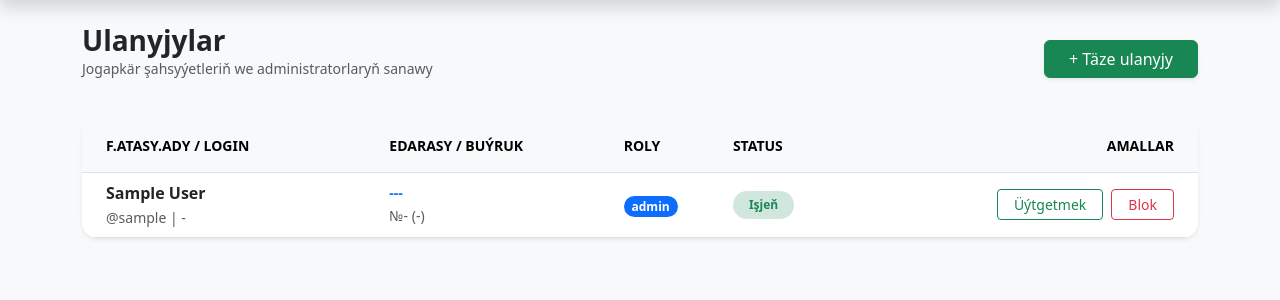
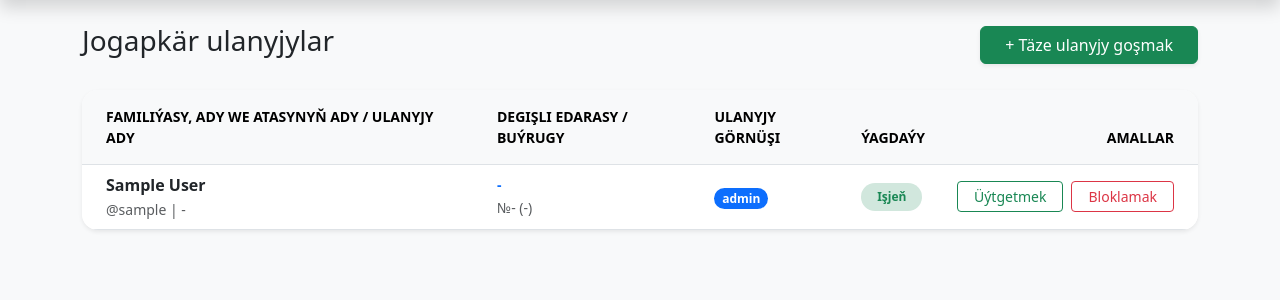
Before and after one commit to dovletsaryyev176-wq/scct_it_report, a Flask app: page /admin/users in a window 1280 px wide; the page is wider, and only the part inside the window is pictured. Shown: the part 56-356 px from the top of that part. Run offline with Flask 3, Linux system fonts and the light colour scheme; the visitor is signed in with stand-in values (Sample User, id 1); data that the repository does not hold is empty.

Commit message:
Rework on admin parts

```diff
--- a/app/admin/routes.py
+++ b/app/admin/routes.py
@@ -1,12 +1,16 @@
 from flask import Blueprint, render_template, request, redirect, url_for, flash
 from app.auth import roles_required
 from app import get_db_connection
+from werkzeug.security import generate_password_hash
 
 admin_bp = Blueprint('admin', __name__, url_prefix='/admin')
 
+
+
 #------------------------- Welaýatlar--------------------------------------------------------
 
-#Welaýatlar barada maglumat almak we täze welaýaty goşmak
+
+
 @admin_bp.route('/cities', methods=['GET', 'POST'])
 @roles_required('admin')
 def manage_cities():
@@ -27,7 +31,7 @@ def manage_cities():
     return render_template('admin/cities.html', cities=cities)
 
 
-#Welaýaty bloklamak we blokdan açmak
+
 @admin_bp.route('/cities/toggle/<int:city_id>', methods=['POST'])
 @roles_required('admin')
 def toggle_city_status(city_id):
@@ -44,7 +48,7 @@ def toggle_city_status(city_id):
     return redirect(url_for('admin.manage_cities'))
 
 
-#Welaýatyň adyny üýtgetmek
+
 @admin_bp.route('/cities/update', methods=['POST'])
 @roles_required('admin')
 def update_city():
@@ -63,9 +67,13 @@ def update_city():
 
     return redirect(url_for('admin.manage_cities'))
 
+
+
+
 #------------------------- Etraplar--------------------------------------------------------
 
-#Etraby ýa-da şäheri hasaba almak we maglumatlaryny gaýtarmak
+
+
 @admin_bp.route('/districts', methods=['GET', 'POST'])
 @roles_required('admin')
 def manage_districts():
@@ -98,7 +106,7 @@ def manage_districts():
     return render_template('admin/districts.html', districts=districts, cities=cities)
 
 
-#Etrap ýa-da şäher boýunça maglumatlary täzelemek
+
 @admin_bp.route('/districts/update', methods=['POST'])
 @roles_required('admin')
 def update_district():
@@ -114,11 +122,11 @@ def update_district():
                            (name, city_id, dist_id))
             conn.commit()
         conn.close()
-        flash('Etrap maglumatlary täzelendi', 'success')
+        flash('Etrap ýa-da şäher maglumatlary täzelendi', 'success')
     return redirect(url_for('admin.manage_districts'))
 
 
-#Etraby ýa-da şäheri bloklamak
+
 @admin_bp.route('/districts/toggle/<int:dist_id>', methods=['POST'])
 @roles_required('admin')
 def toggle_district_status(dist_id):
@@ -130,13 +138,17 @@ def toggle_district_status(dist_id):
             new_status = 'blocked' if dist['status'] == 'active' else 'active'
             cursor.execute("UPDATE districts SET status = %s WHERE id = %s", (new_status, dist_id))
             conn.commit()
-            flash(f'Etrabyň statusy "{new_status}" edildi', 'info')
+            flash(f'Etrabyň ýa-da şäheriň ýagdaýy  "{new_status}" edildi', 'info')
     conn.close()
     return redirect(url_for('admin.manage_districts'))
 
+
+
 #------------------------- Edaralar--------------------------------------------------------
 
-#Täze edara döretmek we maglumatlaryny almak
+
+
+
 @admin_bp.route('/organizations', methods=['GET', 'POST'])
 @roles_required('admin')
 def manage_organizations():
@@ -187,7 +199,7 @@ def manage_organizations():
                            districts=districts, parent_orgs=parent_orgs)
 
 
-#Edara boýunça maglumatlary täzelemek
+
 @admin_bp.route('/organizations/update', methods=['POST'])
 @roles_required('admin')
 def update_organization():
@@ -213,7 +225,7 @@ def update_organization():
     return redirect(url_for('admin.manage_organizations'))
 
 
-#Edarany bloklamak we blokdan açmak
+
 @admin_bp.route('/organizations/toggle/<int:org_id>', methods=['POST'])
 @roles_required('admin')
 def toggle_org_status(org_id):
@@ -225,13 +237,17 @@ def toggle_org_status(org_id):
             new_status = 'blocked' if org['status'] == 'active' else 'active'
             cursor.execute("UPDATE organizations SET status = %s WHERE id = %s", (new_status, org_id))
             conn.commit()
-            flash(f'Edaranyň statusy "{new_status}" edildi', 'info')
+            flash(f'Edaranyň ýagdaýy "{new_status}" edildi', 'info')
     conn.close()
     return redirect(url_for('admin.manage_organizations'))
 
+
+
+
 #------------------------- Maksatnamalar--------------------------------------------------------
 
-#Döwlet maksatnamalary goşmak we maglumatlaryny almak
+
+
 @admin_bp.route('/programs', methods=['GET', 'POST'])
 @roles_required('admin')
 def manage_programs():
@@ -253,7 +269,7 @@ def manage_programs():
     return render_template('admin/programs.html', programs=programs)
 
 
-#Döwlet maksatnamalary barada maglumatlary üýtgetmek
+
 @admin_bp.route('/programs/update', methods=['POST'])
 @roles_required('admin')
 def update_program():
@@ -266,11 +282,11 @@ def update_program():
               request.form['start_date'], request.form['end_date'], request.form['id']))
         conn.commit()
     conn.close()
-    flash('Maksatnama täzelendi', 'success')
+    flash('Döwlet maksatnamasy boýunça maglumatlar täzelendi', 'success')
     return redirect(url_for('admin.manage_programs'))
 
 
-#Döwlet maksatnamalary bloklamak we blokdan açmak
+
 @admin_bp.route('/programs/toggle/<int:id>', methods=['POST'])
 @roles_required('admin')
 def toggle_program_status(id):
@@ -284,9 +300,14 @@ def toggle_program_status(id):
     conn.close()
     return redirect(url_for('admin.manage_programs'))
 
+
+
+
 #------------------------- Çäreler--------------------------------------------------------
 
-#Çäreleri döretmek we maglumatlaryny almak
+
+
+
 @admin_bp.route('/events', methods=['GET', 'POST'])
 @roles_required('admin')
 def manage_events():
@@ -349,6 +370,9 @@ def manage_events():
                            programs=programs,
                            organizations=organizations)
 
+
+
+
 @admin_bp.route('/events/update', methods=['POST'])
 @roles_required('admin')
 def update_event():
@@ -375,8 +399,9 @@ def update_event():
 
         conn.commit()
         conn.close()
-        flash('Çäre maglumatlary täzelendi', 'success')
+        flash('Çärä degişli maglumatlar täzelendi', 'success')
     return redirect(url_for('admin.manage_events'))
+
 
 
 @admin_bp.route('/events/toggle/<int:id>', methods=['POST'])
@@ -393,7 +418,11 @@ def toggle_event_status(id):
     conn.close()
     return redirect(url_for('admin.manage_events'))
 
+
+
 #------------------------- Çäräniň ýagdaýlary--------------------------------------------------------
+
+
 
 @admin_bp.route('/event-statuses', methods=['GET', 'POST'])
 @roles_required('admin')
@@ -414,6 +443,7 @@ def manage_event_statuses():
     return render_template('admin/event_statuses.html', statuses=statuses)
 
 
+
 @admin_bp.route('/event-statuses/update', methods=['POST'])
 @roles_required('admin')
 def update_event_status():
@@ -429,6 +459,7 @@ def update_event_status():
     return redirect(url_for('admin.manage_event_statuses'))
 
 
+
 @admin_bp.route('/event-statuses/toggle/<int:id>', methods=['POST'])
 @roles_required('admin')
 def toggle_event_type_status(id):
@@ -442,7 +473,12 @@ def toggle_event_type_status(id):
     conn.close()
     return redirect(url_for('admin.manage_event_statuses'))
 
+
+
+
 #------------------------- Sebäpler--------------------------------------------------------
+
+
 
 @admin_bp.route('/failure-reasons', methods=['GET', 'POST'])
 @roles_required('admin')
@@ -463,6 +499,7 @@ def manage_failure_reasons():
     return render_template('admin/failure_reasons.html', reasons=reasons)
 
 
+
 @admin_bp.route('/failure-reasons/update', methods=['POST'])
 @roles_required('admin')
 def update_failure_reason():
@@ -478,6 +515,7 @@ def update_failure_reason():
     return redirect(url_for('admin.manage_failure_reasons'))
 
 
+
 @admin_bp.route('/failure-reasons/toggle/<int:id>', methods=['POST'])
 @roles_required('admin')
 def toggle_failure_reason(id):
@@ -491,11 +529,11 @@ def toggle_failure_reason(id):
     conn.close()
     return redirect(url_for('admin.manage_failure_reasons'))
 
-from werkzeug.security import generate_password_hash
+
 
 #------------------------- Ulanyjylar--------------------------------------------------------
 
-from werkzeug.security import generate_password_hash
+
 
 @admin_bp.route('/users', methods=['GET', 'POST'])
 @roles_required('admin')
@@ -546,6 +584,8 @@ def manage_users():
     conn.close()
     return render_template('admin/users.html', users=users, organizations=organizations)
 
+
+
 @admin_bp.route('/users/update', methods=['POST'])
 @roles_required('admin')
 def update_user():
@@ -583,6 +623,8 @@ def update_user():
     flash('Ulanyjy maglumatlary täzelendi', 'success')
     return redirect(url_for('admin.manage_users'))
 
+
+
 @admin_bp.route('/users/toggle/<int:id>', methods=['POST'])
 @roles_required('admin')
 def toggle_user_status(id):
@@ -591,10 +633,10 @@ def toggle_user_status(id):
         cursor.execute("SELECT status FROM users WHERE id=%s", (id,))
         u = cursor.fetchone()
         if u:
-            # Меняем статус на противоположный
+
             new_status = 'blocked' if u['status'] == 'active' else 'active'
             cursor.execute("UPDATE users SET status=%s WHERE id=%s", (new_status, id))
             conn.commit()
-            flash(f'Ulanyjynyň statusy üýtgedildi: {new_status}', 'info')
+            flash(f'Ulanyjynyň ýagdaýy üýtgedildi: {new_status}', 'info')
     conn.close()
     return redirect(url_for('admin.manage_users'))
--- a/app/templates/admin/event_statuses.html
+++ b/app/templates/admin/event_statuses.html
@@ -7,7 +7,7 @@
 
 <div class="table-responsive bg-white rounded-4 shadow-sm border-0">
     <table class="table table-hover align-middle mb-0">
-        <thead class="border-bottom" style="border-width: 2px !important;">
+        <thead class="table-light border-bottom">
             <tr>
                 <th class="text-secondary text-uppercase small px-4 py-3">Ýagdaýyň görnüşiniň ady</th>
                 <th class="text-secondary text-uppercase small py-3">Ulgama goşulan wagty</th>
@@ -19,7 +19,8 @@
             {% for s in statuses %}
             <tr>
                 <td class="px-4"><strong>{{ s.name }}</strong></td>
-                <td class="text-muted small">{{ s.created_at.strftime('%d.%m.%Y %H:%M') }}</td>
+                <td class="text-muted small">{{ s.created_at.strftime('%d.%m.%Y %H:%M') }}<br>
+                    <span style="font-size: 0.8em;">(Täzelendi: {{s.updated_at.strftime('%d.%m.%Y %H:%M') }})</span></td>
                 <td>
                     <span class="badge {{ 'bg-success-subtle text-success' if s.status == 'active' else 'bg-danger-subtle text-danger' }} px-3 py-2 rounded-pill">
                         {{ 'Işjeň' if s.status == 'active' else 'Bloklanan' }}
--- a/app/templates/admin/failure_reasons.html
+++ b/app/templates/admin/failure_reasons.html
@@ -19,7 +19,8 @@
             {% for r in reasons %}
             <tr>
                 <td class="px-4"><strong>{{ r.name }}</strong></td>
-                <td class="text-muted small">{{ r.created_at.strftime('%d.%m.%Y %H:%M') }}</td>
+                <td class="text-muted small">{{ r.created_at.strftime('%d.%m.%Y %H:%M') }}<br>
+                    <span style="font-size: 0.8em;">(Täzelendi: {{r.updated_at.strftime('%d.%m.%Y %H:%M') }})</span></td>
                 <td>
                     <span class="badge {{ 'bg-success-subtle text-success' if r.status == 'active' else 'bg-danger-subtle text-danger' }} px-3 py-2 rounded-pill">
                         {{ 'Işjeň' if r.status == 'active' else 'Bloklanan' }}
--- a/app/templates/admin/users.html
+++ b/app/templates/admin/users.html
@@ -2,20 +2,19 @@
 {% block content %}
 <div class="d-flex justify-content-between align-items-center mb-4">
     <div>
-        <h3 class="fw-bold text-dark mb-0">Ulanyjylar</h3>
-        <p class="text-muted small">Jogapkär şahsyýetleriň we administratorlaryň sanawy</p>
+        <h3>Jogapkär ulanyjylar</h3>
     </div>
-    <button class="btn btn-success shadow-sm px-4" data-bs-toggle="modal" data-bs-target="#addUserModal">+ Täze ulanyjy</button>
+    <button class="btn btn-success shadow-sm px-4" data-bs-toggle="modal" data-bs-target="#addUserModal">+ Täze ulanyjy goşmak</button>
 </div>
 
 <div class="table-responsive bg-white rounded-4 shadow-sm border-0">
     <table class="table table-hover align-middle mb-0">
         <thead class="table-light border-bottom text-uppercase small text-secondary">
             <tr>
-                <th class="px-4 py-3">F.Atasy.Ady / Login</th>
-                <th class="py-3">Edarasy / Buýruk</th>
-                <th class="py-3">Roly</th>
-                <th class="py-3">Status</th>
+                <th class="px-4 py-3">Familiýasy, ady we atasynyň ady / Ulanyjy ady</th>
+                <th class="py-3">Degişli edarasy / Buýrugy</th>
+                <th class="py-3">Ulanyjy görnüşi</th>
+                <th class="py-3">Ýagdaýy</th>
                 <th class="text-end px-4 py-3">Amallar</th>
             </tr>
         </thead>
@@ -27,11 +26,11 @@
                     <small class="text-muted">@{{ u.username }} | {{ u.phone or '-' }}</small>
                 </td>
                 <td>
-                    <div class="small fw-bold text-primary">{{ u.org_name or '---' }}</div>
+                    <div class="small fw-bold text-primary">{{ u.org_name or '-' }}</div>
                     <small class="text-muted">№{{ u.order_number or '-' }} ({{ u.order_date or '-' }})</small>
                 </td>
                 <td>
-                    <span class="badge {{ 'bg-primary' if u.role == 'admin' else 'bg-info text-dark' }} rounded-pill small">
+                    <span class="badge {{ 'bg-primary' if u.role == 'admin' else 'bg-success text-light' }} rounded-pill small">
                         {{ u.role }}
                     </span>
                 </td>
@@ -46,8 +45,8 @@
                                 onclick="editUser('{{u.id}}', '{{u.full_name}}', '{{u.username}}', '{{u.phone}}', '{{u.role}}', '{{u.org_id or ''}}', '{{u.order_number or ''}}', '{{u.order_date or ''}}')"
                                 data-bs-toggle="modal" data-bs-target="#editUserModal">Üýtgetmek</button>
                         <form action="{{ url_for('admin.toggle_user_status', id=u.id) }}" method="POST" class="m-0">
-                            <button class="btn btn-sm {{ 'btn-outline-danger' if u.status == 'active' else 'btn-outline-primary' }} px-3">
-                                {{ 'Blok' if u.status == 'active' else 'Aç' }}
+                            <button class="btn btn-sm {{ 'btn-outline-danger' if u.status == 'active' else 'btn-outline-success' }} px-3">
+                                {{ 'Bloklamak' if u.status == 'active' else 'Blokdan açmak' }}
                             </button>
                         </form>
                     </div>
@@ -61,15 +60,15 @@
 <div class="modal fade" id="addUserModal" tabindex="-1">
     <div class="modal-dialog modal-lg modal-dialog-centered">
         <form method="POST" class="modal-content border-0 shadow rounded-4">
-            <div class="modal-header border-0 pb-0"><h5>Täze ulanyjy goşmak</h5></div>
+            <div class="modal-header bg-success text-white"><h5>Täze ulanyjy goşmak</h5><button type="button" class="btn-close btn-close-white" data-bs-dismiss="modal"></button></div>
             <div class="modal-body py-4 row g-3">
-                <div class="col-md-8"><label class="small fw-bold text-secondary">Doly ady (F.Atasy.Ady)</label><input type="text" name="full_name" class="form-control bg-light border-0" required></div>
-                <div class="col-md-4"><label class="small fw-bold text-secondary">Ulanyjy ady (Login)</label><input type="text" name="username" class="form-control bg-light border-0" required></div>
+                <div class="col-md-8"><label class="small fw-bold text-secondary">Familiýasy, ady we atasynyň ady</label><input type="text" name="full_name" class="form-control bg-light border-0" required></div>
+                <div class="col-md-4"><label class="small fw-bold text-secondary">Ulanyjy ady</label><input type="text" name="username" class="form-control bg-light border-0" required></div>
 
-                <div class="col-md-4"><label class="small fw-bold text-secondary">Parol</label><input type="password" name="password" class="form-control bg-light border-0" required></div>
-                <div class="col-md-4"><label class="small fw-bold text-secondary">Telefon</label><input type="text" name="phone" class="form-control bg-light border-0"></div>
+                <div class="col-md-4"><label class="small fw-bold text-secondary">Gizlin belgisi</label><input type="password" name="password" class="form-control bg-light border-0" required></div>
+                <div class="col-md-4"><label class="small fw-bold text-secondary">Telefon belgisi</label><input type="text" name="phone" class="form-control bg-light border-0"></div>
                 <div class="col-md-4">
-    <label class="small fw-bold text-secondary">Roly</label>
+    <label class="small fw-bold text-secondary">Ulanyjy görnüşi</label>
     <select name="role" class="form-select bg-light border-0">
         <option value="user">Ulanyjy (User)</option>
         <option value="company_user">Edara işgäri (Company User)</option>
@@ -83,8 +82,8 @@
                         {% for o in organizations %}<option value="{{o.id}}">{{o.name}}</option>{% endfor %}
                     </select>
                 </div>
-                <div class="col-md-4"><label class="small fw-bold text-secondary">Buýruk belgisi</label><input type="text" name="order_number" class="form-control bg-light border-0"></div>
-                <div class="col-md-4"><label class="small fw-bold text-secondary">Buýruk senesi</label><input type="date" name="order_date" class="form-control bg-light border-0"></div>
+                <div class="col-md-4"><label class="small fw-bold text-secondary">Buýrugyň belgisi</label><input type="text" name="order_number" class="form-control bg-light border-0"></div>
+                <div class="col-md-4"><label class="small fw-bold text-secondary">Buýrugyň senesi</label><input type="date" name="order_date" class="form-control bg-light border-0"></div>
             </div>
             <div class="modal-footer border-0 pt-0">
                 <button type="button" class="btn btn-light" data-bs-dismiss="modal">Yza</button>
@@ -97,16 +96,16 @@
 <div class="modal fade" id="editUserModal" tabindex="-1">
     <div class="modal-dialog modal-lg modal-dialog-centered">
         <form action="{{ url_for('admin.update_user') }}" method="POST" class="modal-content border-0 shadow rounded-4">
-            <div class="modal-header border-0 pb-0"><h5>Maglumatlary üýtgetmek</h5></div>
+            <div class="modal-header bg-success text-white"><h5>Ulanyjynyň maglumatlaryny üýtgetmek</h5><button type="button" class="btn-close btn-close-white" data-bs-dismiss="modal"></button></div>
             <div class="modal-body py-4 row g-3">
                 <input type="hidden" name="id" id="edit-id">
-                <div class="col-md-8"><label class="small fw-bold text-secondary">Doly ady</label><input type="text" name="full_name" id="edit-fullname" class="form-control bg-light border-0" required></div>
-                <div class="col-md-4"><label class="small fw-bold text-secondary">Login</label><input type="text" name="username" id="edit-username" class="form-control bg-light border-0" required></div>
+                <div class="col-md-8"><label class="small fw-bold text-secondary">Familiýasy, ady we atasynyň ady</label><input type="text" name="full_name" id="edit-fullname" class="form-control bg-light border-0" required></div>
+                <div class="col-md-4"><label class="small fw-bold text-secondary">Ulanyjy ady</label><input type="text" name="username" id="edit-username" class="form-control bg-light border-0" required></div>
 
-                <div class="col-md-4"><label class="small fw-bold text-secondary text-danger">Täze parol (boş goýsaňyz üýtgemez)</label><input type="password" name="password" class="form-control bg-light border-0"></div>
-                <div class="col-md-4"><label class="small fw-bold text-secondary">Telefon</label><input type="text" name="phone" id="edit-phone" class="form-control bg-light border-0"></div>
+                <div class="col-md-4"><label class="small fw-bold text-secondary text-danger">Gizlin belgi(boş-üýtgemez)</label><input type="password" name="password" class="form-control bg-light border-0"></div>
+                <div class="col-md-4"><label class="small fw-bold text-secondary">Telefon belgisi</label><input type="text" name="phone" id="edit-phone" class="form-control bg-light border-0"></div>
                 <div class="col-md-4">
-    <label class="small fw-bold text-secondary">Roly</label>
+    <label class="small fw-bold text-secondary">Ulanyjy görnüşi</label>
     <select name="role" id="edit-role" class="form-select bg-light border-0">
         <option value="user">Ulanyjy (User)</option>
         <option value="company_user">Edara işgäri (Company User)</option>
@@ -120,8 +119,8 @@
                         {% for o in organizations %}<option value="{{o.id}}">{{o.name}}</option>{% endfor %}
                     </select>
                 </div>
-                <div class="col-md-4"><label class="small fw-bold text-secondary">Buýruk belgisi</label><input type="text" name="order_number" id="edit-onum" class="form-control bg-light border-0"></div>
-                <div class="col-md-4"><label class="small fw-bold text-secondary">Buýruk senesi</label><input type="date" name="order_date" id="edit-odate" class="form-control bg-light border-0"></div>
+                <div class="col-md-4"><label class="small fw-bold text-secondary">Buýrugyň belgisi</label><input type="text" name="order_number" id="edit-onum" class="form-control bg-light border-0"></div>
+                <div class="col-md-4"><label class="small fw-bold text-secondary">Buýrugyň senesi</label><input type="date" name="order_date" id="edit-odate" class="form-control bg-light border-0"></div>
             </div>
             <div class="modal-footer border-0 pt-0">
                 <button type="button" class="btn btn-light" data-bs-dismiss="modal">Yza</button>
--- a/app/templates/base.html
+++ b/app/templates/base.html
@@ -6,7 +6,7 @@
     <title>"E-MAKSATNAMA" ulgamy</title>
     <link href="https://cdn.jsdelivr.net/npm/bootstrap@5.3.0/dist/css/bootstrap.min.css" rel="stylesheet">
     <style>
-        /* Небольшой отступ для мобильного меню */
+
         @media (max-width: 991.98px) {
             .navbar-nav { padding-top: 1rem; }
             .ms-auto { border-top: 1px solid #444; margin-top: 0.5rem; padding-top: 0.5rem; }
--- a/get_hash_of_any_password.py
+++ /dev/null
@@ -1,3 +0,0 @@
-from werkzeug.security import generate_password_hash
-new_pass = "12345"
-print(generate_password_hash(new_pass))
```
Also changed, not shown: app/templates/admin/cities.html (+5 -5 lines), app/templates/admin/districts.html (+10 -10 lines), app/templates/admin/events.html (+11 -20 lines), app/templates/admin/organizations.html (+9 -9 lines), app/templates/admin/programs.html (+7 -8 lines), schema.sql (+7 -16 lines).
